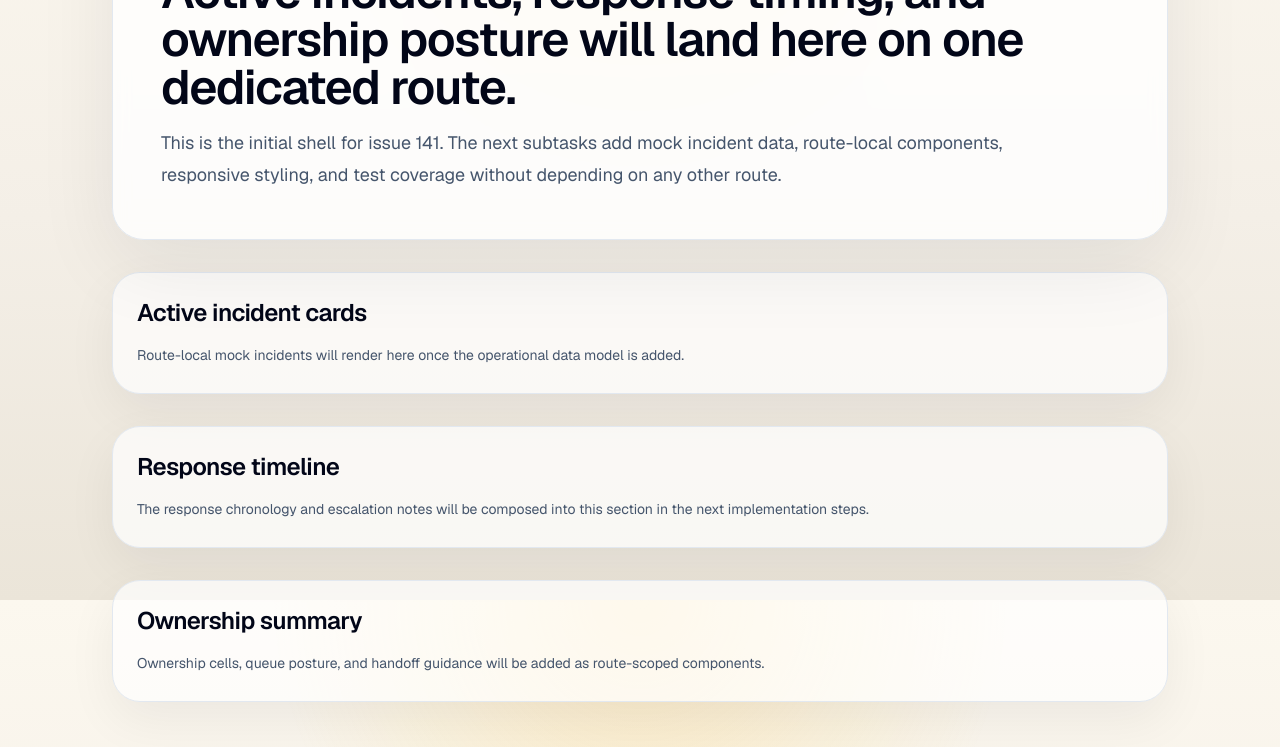
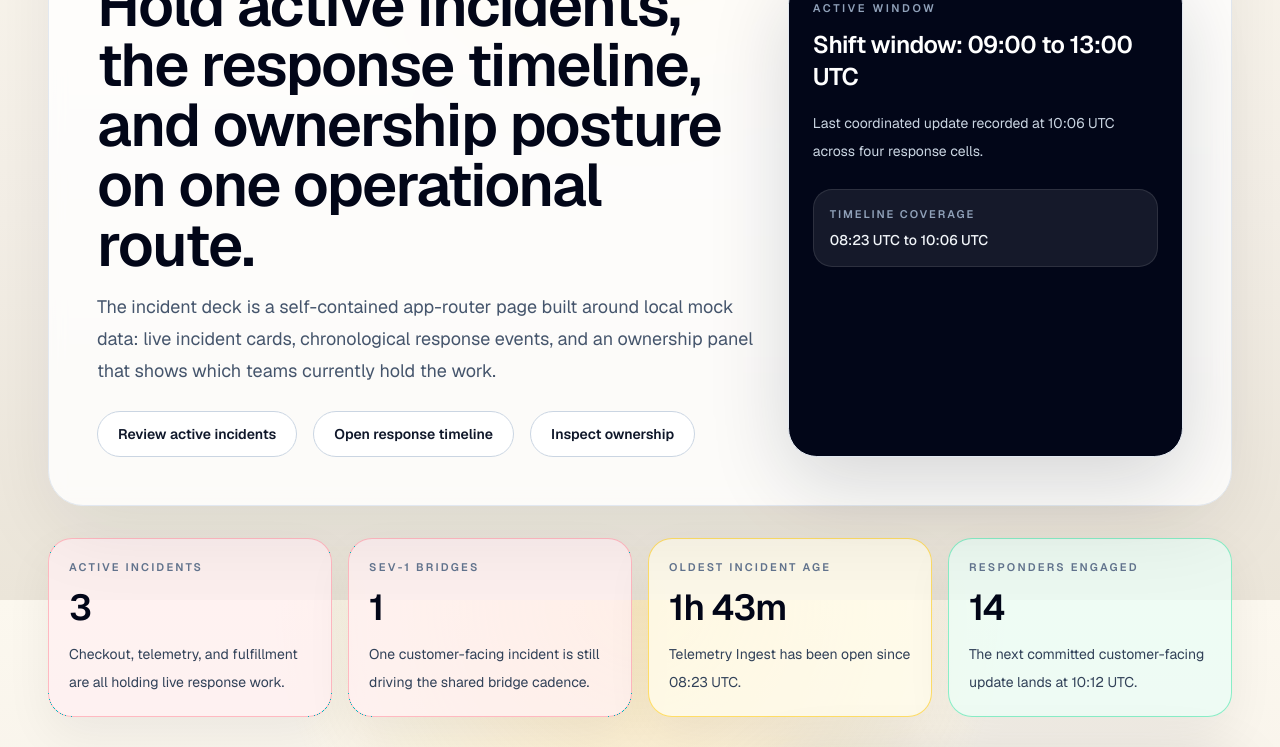
Before and after one commit to iamasx/api-test, a Next.js app: page /incident-deck in a window 1280 px wide. Shown: the part 200-947 px from the top of the page. Built offline with nearby package versions, Linux system fonts and the light colour scheme.

Commit message:
feat: compose incident deck route

```diff
--- a/src/app/incident-deck/page.tsx
+++ b/src/app/incident-deck/page.tsx
@@ -1,19 +1,49 @@
 import type { Metadata } from "next";
 import Link from "next/link";
+
+import { IncidentCard } from "./_components/incident-card";
+import { OwnershipSummaryPanel } from "./_components/ownership-summary-panel";
+import { ResponseTimeline } from "./_components/response-timeline";
+import {
+  activeIncidents,
+  getIncidentDeckMetrics,
+  getOwnershipSnapshot,
+  getTimelineWindowLabel,
+  incidentDeckOverview,
+  ownershipCells,
+  responseTimeline,
+} from "./_data/incident-deck-data";
 
 export const metadata: Metadata = {
   title: "Incident Deck",
   description:
-    "Initial route shell for the incident deck view that will stage incidents, response timing, and ownership posture.",
+    "Active incidents, response timing, and ownership posture staged on a dedicated operational route.",
 };
 
 export default function IncidentDeckPage() {
+  const metrics = getIncidentDeckMetrics();
+  const ownershipSnapshot = getOwnershipSnapshot();
+  const timelineWindowLabel = getTimelineWindowLabel();
+  const incidentServiceById = activeIncidents.reduce<Record<string, string>>(
+    (lookup, incident) => {
+      lookup[incident.id] = incident.service;
+      return lookup;
+    },
+    {},
+  );
+
+  const metricToneClassNames = {
+    critical: "border-rose-300/70 bg-rose-50/80",
+    watch: "border-amber-300/70 bg-amber-50/80",
+    steady: "border-emerald-300/70 bg-emerald-50/80",
+  };
+
   return (
-    <main className="mx-auto flex min-h-screen w-full max-w-6xl flex-col gap-8 px-6 py-12 sm:px-10 lg:px-12">
-      <section className="rounded-[2rem] border border-slate-200 bg-white/80 p-8 shadow-[0_24px_80px_rgba(15,23,42,0.08)] backdrop-blur sm:p-10 lg:p-12">
+    <main className="mx-auto flex min-h-screen w-full max-w-7xl flex-col gap-8 px-6 py-12 sm:px-10 lg:px-12 lg:py-14">
+      <section className="rounded-[2.2rem] border border-slate-200 bg-white/80 p-8 shadow-[0_24px_80px_rgba(15,23,42,0.08)] backdrop-blur sm:p-10 lg:p-12">
         <div className="flex flex-wrap items-center justify-between gap-4">
           <p className="text-xs font-semibold uppercase tracking-[0.28em] text-slate-500">
-            Incident Deck
+            {incidentDeckOverview.eyebrow}
           </p>
           <Link
             href="/"
@@ -23,56 +53,118 @@ export default function IncidentDeckPage() {
           </Link>
         </div>
 
-        <div className="mt-8 max-w-4xl space-y-4">
-          <h1 className="text-4xl font-semibold tracking-tight text-slate-950 sm:text-5xl">
-            Active incidents, response timing, and ownership posture will land
-            here on one dedicated route.
+        <div className="mt-8 grid gap-8 xl:grid-cols-[minmax(0,1.25fr)_minmax(19rem,0.75fr)]">
+          <div className="space-y-6">
+            <div className="space-y-4">
+              <h1 className="max-w-5xl text-4xl font-semibold tracking-tight text-slate-950 sm:text-5xl lg:text-6xl">
+                {incidentDeckOverview.title}
               </h1>
-          <p className="text-base leading-8 text-slate-600 sm:text-lg">
-            This is the initial shell for issue 141. The next subtasks add mock
-            incident data, route-local components, responsive styling, and test
-            coverage without depending on any other route.
+              <p className="max-w-3xl text-base leading-8 text-slate-600 sm:text-lg">
+                {incidentDeckOverview.description}
               </p>
+            </div>
+
+            <div className="flex flex-col gap-4 sm:flex-row">
+              {incidentDeckOverview.actions.map((action) => (
+                <a
+                  key={action.href}
+                  href={action.href}
+                  className="inline-flex items-center justify-center rounded-full border border-slate-300 bg-white px-5 py-3 text-sm font-semibold text-slate-800 transition hover:border-slate-950 hover:text-slate-950"
+                >
+                  {action.label}
+                </a>
+              ))}
+            </div>
+          </div>
+
+          <aside className="rounded-[1.8rem] border border-slate-200 bg-slate-950 p-6 text-white shadow-[0_24px_80px_rgba(15,23,42,0.16)]">
+            <p className="text-[11px] font-semibold uppercase tracking-[0.24em] text-slate-400">
+              Active window
+            </p>
+            <p className="mt-3 text-2xl font-semibold tracking-tight">
+              {incidentDeckOverview.activeWindow}
+            </p>
+            <p className="mt-4 text-sm leading-7 text-slate-300">
+              {incidentDeckOverview.routeNote}
+            </p>
+            <div className="mt-6 rounded-[1.2rem] border border-white/10 bg-white/8 px-4 py-4">
+              <p className="text-[11px] font-semibold uppercase tracking-[0.18em] text-slate-400">
+                Timeline coverage
+              </p>
+              <p className="mt-2 text-sm font-medium text-slate-100">
+                {timelineWindowLabel}
+              </p>
+            </div>
+          </aside>
         </div>
       </section>
 
+      <section aria-label="Incident deck metrics">
+        <div className="grid gap-4 md:grid-cols-2 xl:grid-cols-4" role="list">
+          {metrics.map((metric) => (
+            <article
+              key={metric.id}
+              className={`rounded-[1.5rem] border p-5 shadow-[0_18px_48px_rgba(15,23,42,0.06)] ${metricToneClassNames[metric.tone]}`}
+              role="listitem"
+            >
+              <p className="text-[11px] font-semibold uppercase tracking-[0.2em] text-slate-500">
+                {metric.label}
+              </p>
+              <p className="mt-3 text-4xl font-semibold tracking-tight text-slate-950">
+                {metric.value}
+              </p>
+              <p className="mt-3 text-sm leading-7 text-slate-700">
+                {metric.detail}
+              </p>
+            </article>
+          ))}
+        </div>
+      </section>
+
+      <div className="grid gap-6 xl:grid-cols-[minmax(0,1.2fr)_minmax(21rem,0.8fr)] xl:items-start">
         <section
           id="active-incident-cards"
-        className="rounded-[1.75rem] border border-slate-200 bg-white/70 p-6 shadow-[0_18px_50px_rgba(15,23,42,0.06)]"
+          aria-labelledby="active-incident-cards-heading"
+          className="space-y-6"
         >
-        <h2 className="text-2xl font-semibold tracking-tight text-slate-950">
+          <div className="flex flex-col gap-3 lg:flex-row lg:items-end lg:justify-between">
+            <div className="space-y-2">
+              <p className="text-xs font-semibold uppercase tracking-[0.24em] text-slate-500">
+                Current response load
+              </p>
+              <h2
+                id="active-incident-cards-heading"
+                className="text-3xl font-semibold tracking-tight text-slate-950 sm:text-4xl"
+              >
                 Active incident cards
               </h2>
-        <p className="mt-3 max-w-3xl text-sm leading-7 text-slate-600">
-          Route-local mock incidents will render here once the operational data
-          model is added.
+            </div>
+            <p className="max-w-3xl text-sm leading-7 text-slate-600">
+              Each card exposes the current blast radius, mitigation path,
+              workstreams, and the next committed update window.
             </p>
+          </div>
+
+          <div className="grid gap-5" role="list" aria-label="Active incidents">
+            {activeIncidents.map((incident) => (
+              <IncidentCard key={incident.id} incident={incident} />
+            ))}
+          </div>
         </section>
 
-      <section
-        id="incident-response-timeline"
-        className="rounded-[1.75rem] border border-slate-200 bg-white/70 p-6 shadow-[0_18px_50px_rgba(15,23,42,0.06)]"
-      >
-        <h2 className="text-2xl font-semibold tracking-tight text-slate-950">
-          Response timeline
-        </h2>
-        <p className="mt-3 max-w-3xl text-sm leading-7 text-slate-600">
-          The response chronology and escalation notes will be composed into
-          this section in the next implementation steps.
-        </p>
-      </section>
+        <OwnershipSummaryPanel
+          cells={ownershipCells}
+          snapshot={ownershipSnapshot}
+          incidentServiceById={incidentServiceById}
+        />
+      </div>
 
-      <section
-        id="incident-ownership-summary"
-        className="rounded-[1.75rem] border border-slate-200 bg-white/70 p-6 shadow-[0_18px_50px_rgba(15,23,42,0.06)]"
-      >
-        <h2 className="text-2xl font-semibold tracking-tight text-slate-950">
-          Ownership summary
-        </h2>
-        <p className="mt-3 max-w-3xl text-sm leading-7 text-slate-600">
-          Ownership cells, queue posture, and handoff guidance will be added as
-          route-scoped components.
-        </p>
+      <section className="rounded-[2rem] border border-slate-200 bg-white/75 p-6 shadow-[0_18px_48px_rgba(15,23,42,0.06)] sm:p-8">
+        <ResponseTimeline
+          events={responseTimeline}
+          incidentServiceById={incidentServiceById}
+          windowLabel={timelineWindowLabel}
+        />
       </section>
     </main>
   );
```
Lines whose indentation alone changed are shown as unchanged.
